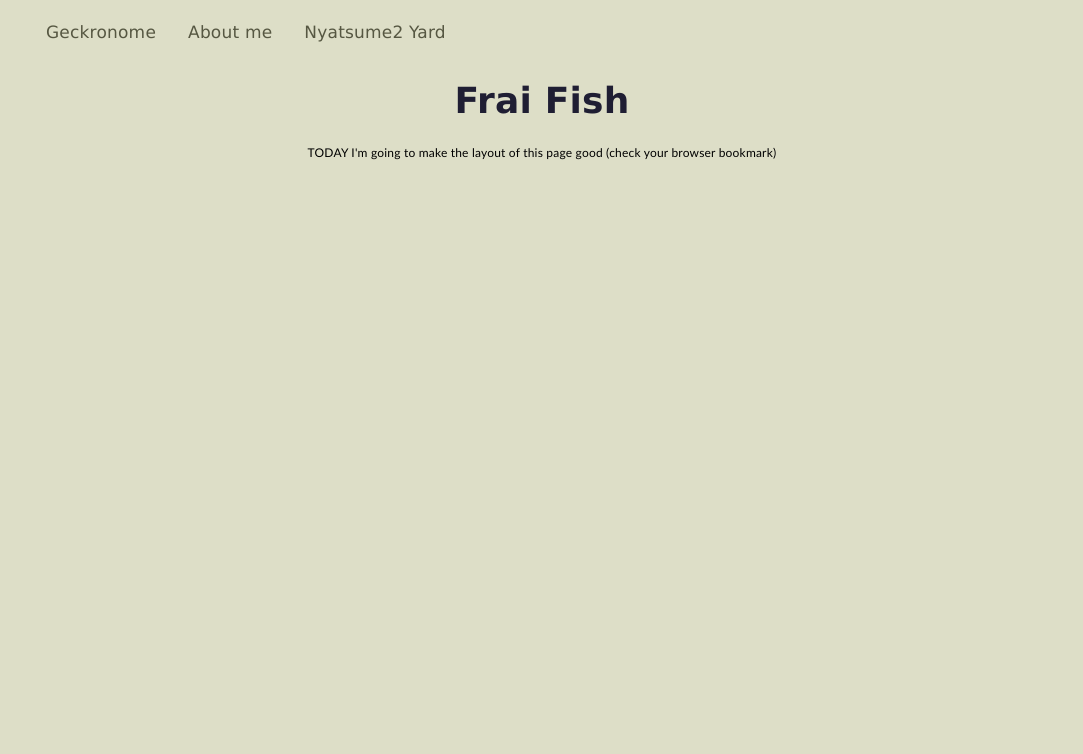
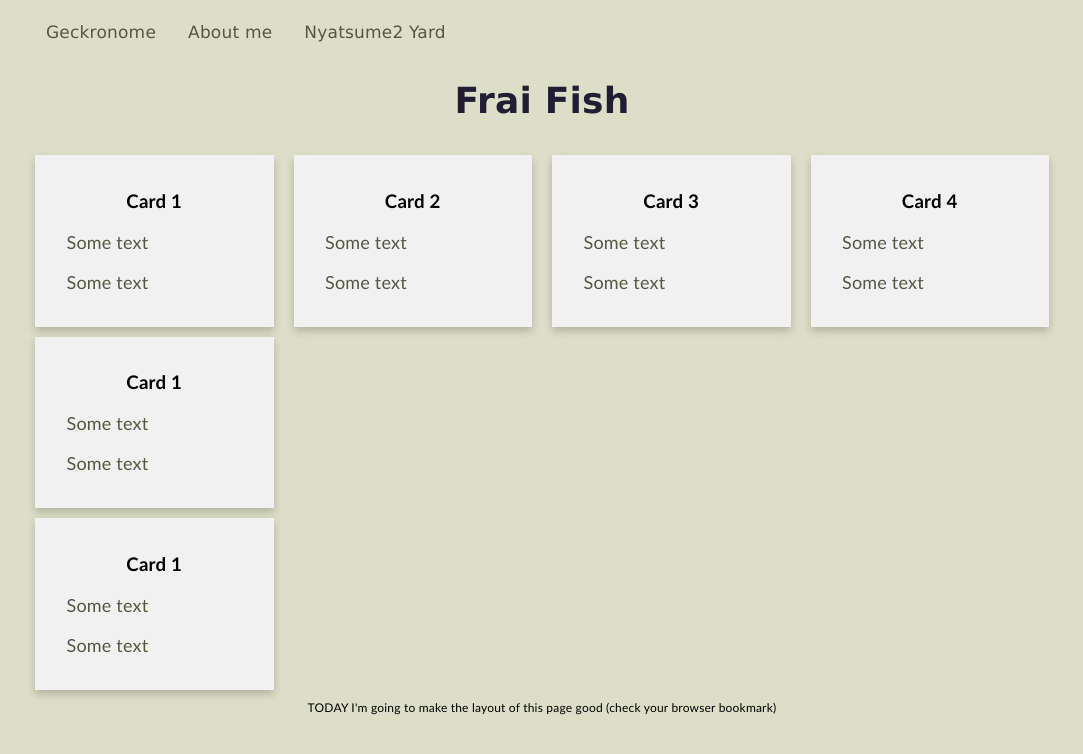
Before and after one commit to geckro/FraiFish.github.io, a plain HTML site: page index.html in a window 1280 px wide. Shown: the whole page, without its empty margins (98-1181 px from the left). Drawn offline with Linux system fonts and the light colour scheme.

Commit message:
try cards

```diff
--- a/index.html
+++ b/index.html
@@ -31,6 +31,50 @@
 
 <main>
     <!-- this is a comment -->
+    <div class="row">
+        <div class="column">
+            <div class="card">
+                <h3>Card 1</h3>
+                <p>Some text</p>
+                <p>Some text</p>
+            </div>
+            <div class="card">
+                <h3>Card 1</h3>
+                <p>Some text</p>
+                <p>Some text</p>
+            </div>
+            <div class="card">
+                <h3>Card 1</h3>
+                <p>Some text</p>
+                <p>Some text</p>
+            </div>
+
+        </div>
+
+        <div class="column">
+            <div class="card">
+                <h3>Card 2</h3>
+                <p>Some text</p>
+                <p>Some text</p>
+            </div>
+        </div>
+
+        <div class="column">
+            <div class="card">
+                <h3>Card 3</h3>
+                <p>Some text</p>
+                <p>Some text</p>
+            </div>
+        </div>
+
+        <div class="column">
+            <div class="card">
+                <h3>Card 4</h3>
+                <p>Some text</p>
+                <p>Some text</p>
+            </div>
+        </div>
+    </div>
 </main>
 
 <footer>
```
